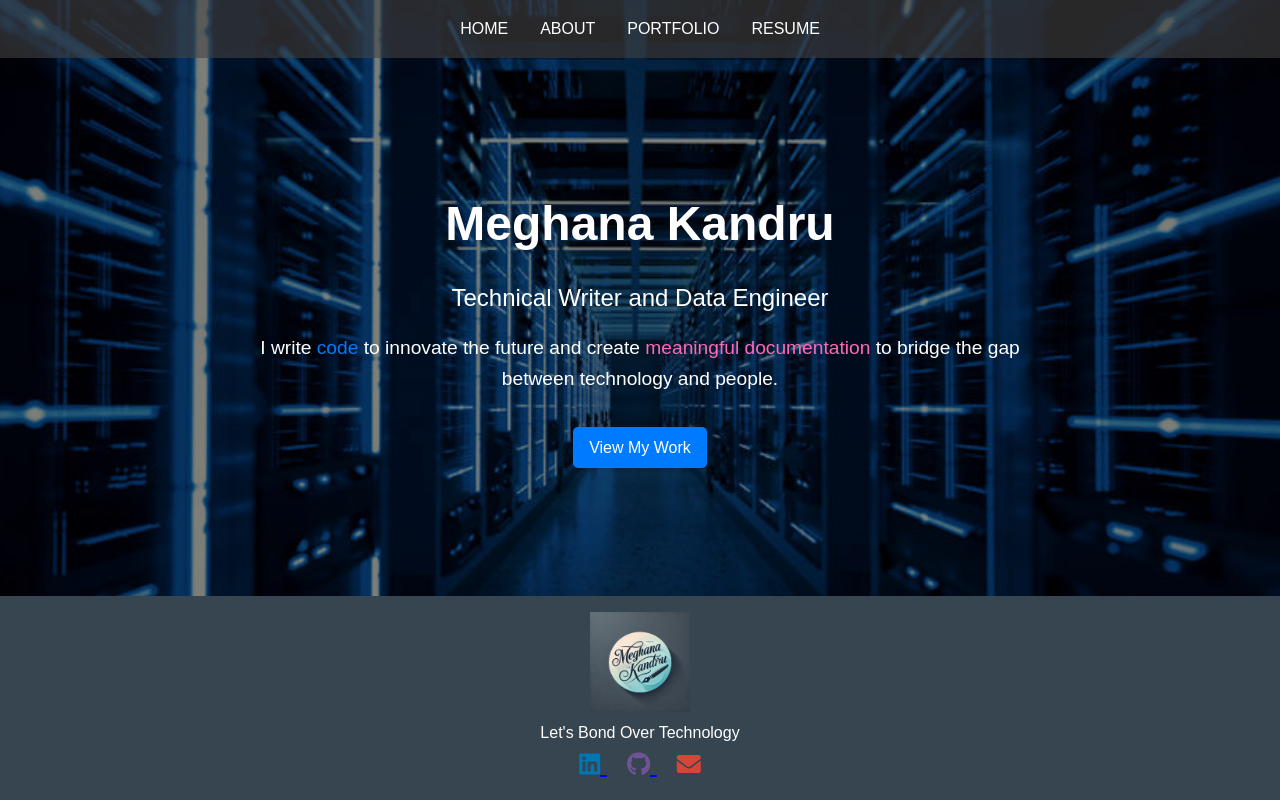
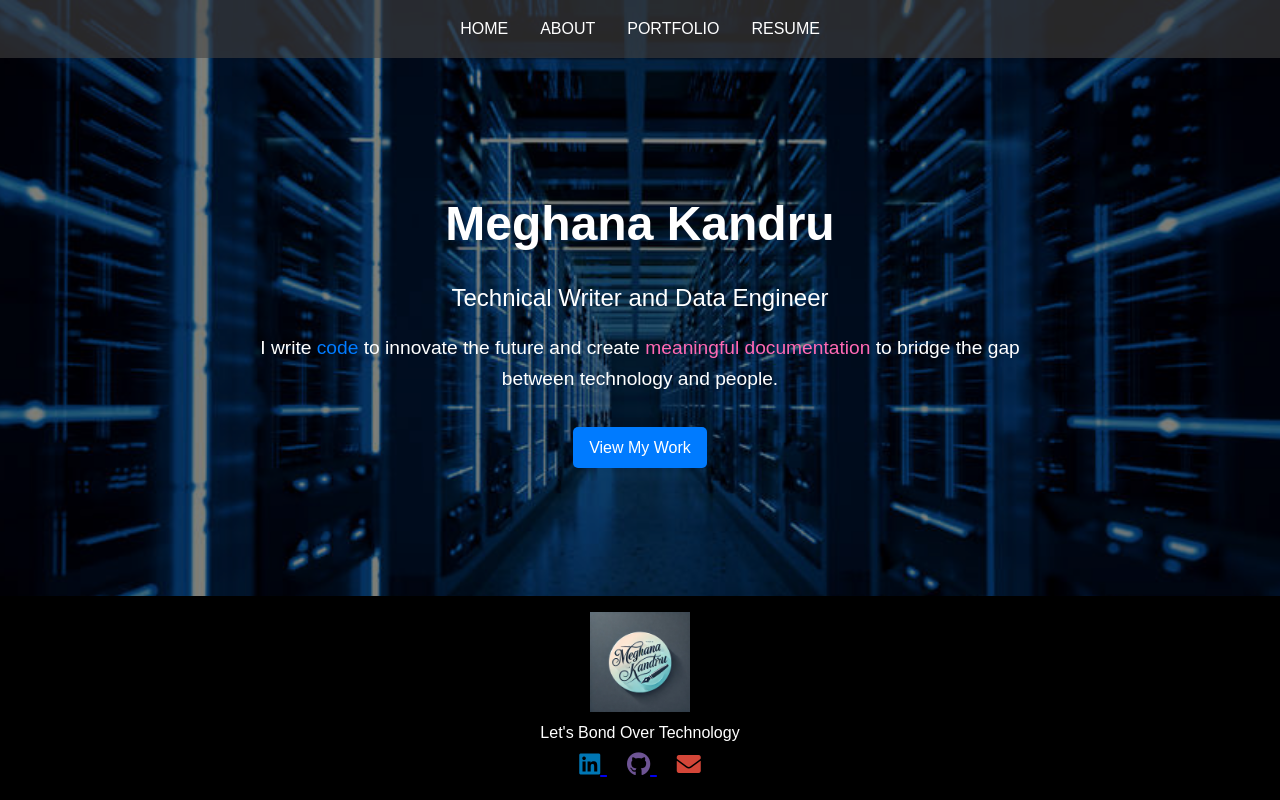
Before and after one commit to mekandru/Technical-Writing-Portfolio-3, a plain HTML site: page index.html in a window 1280 px wide. Drawn offline with Linux system fonts and the light colour scheme.

Commit message:
Update style.css

```diff
--- a/style.css
+++ b/style.css
@@ -97,7 +97,7 @@ main {
 
 /* Footer Styles */
 footer {
-    background-color: #36454F; /* Dark gray-blue background */
+    background-color: black;
     text-align: center;
     padding: 1rem;
     color: white; /* White text */
```
